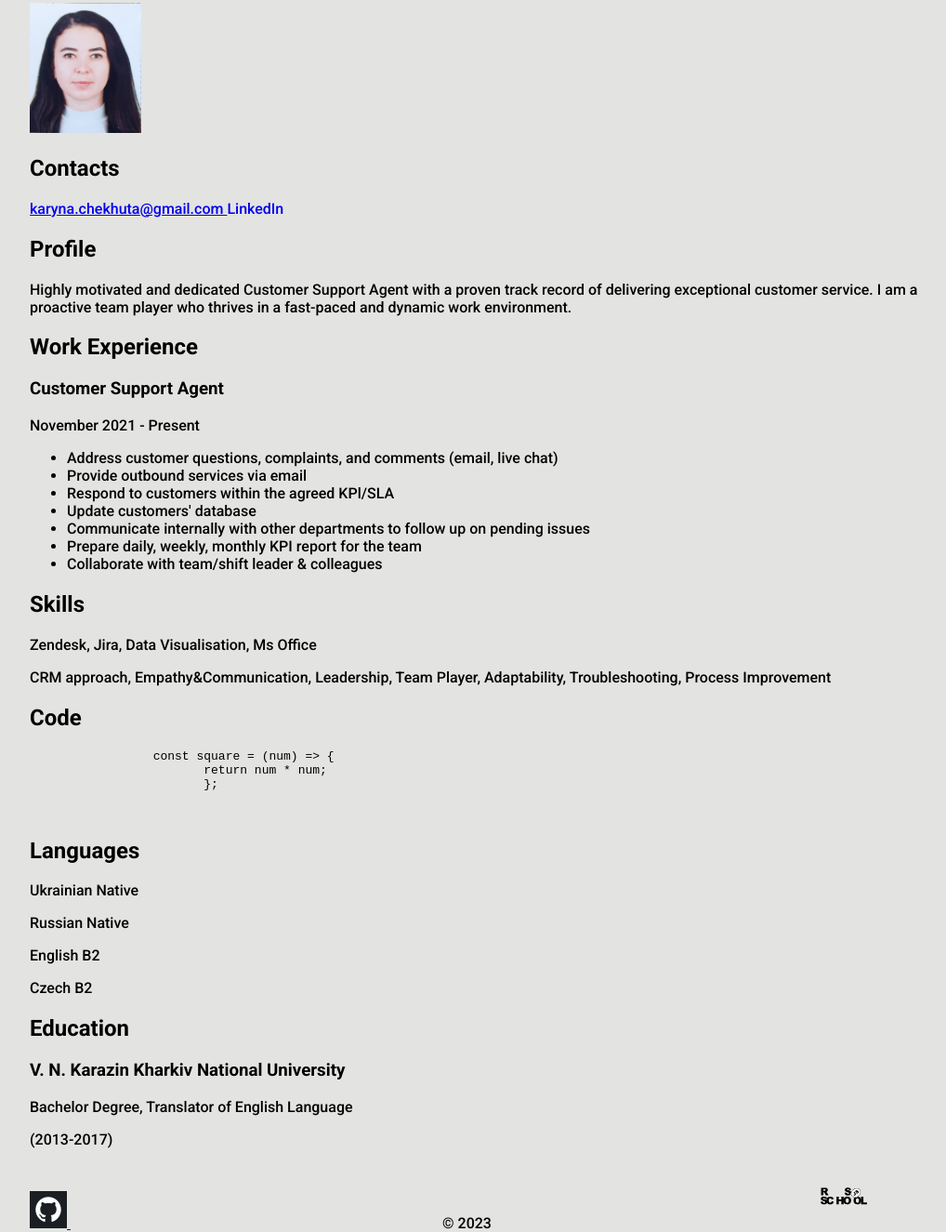
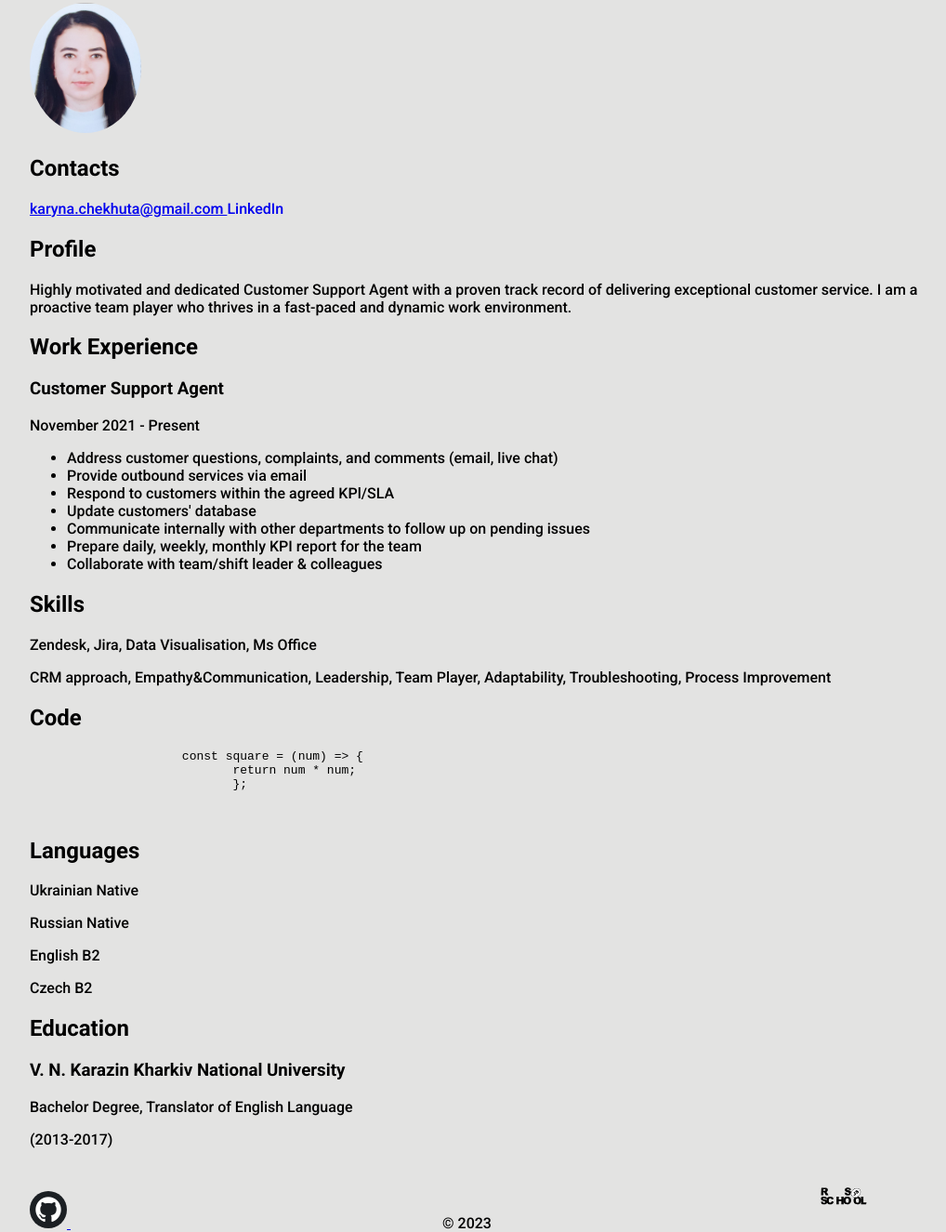
Before and after one commit to chekka00/rsschool-cv-Q2-stage0, a plain HTML site: page index.html in a window 1280 px wide. Shown: the part 149-1474 px from the top of the page at 93% size, without its empty margins (128-1146 px from the left). Drawn offline with Linux system fonts and the light colour scheme.

Commit message:
fix changes 3

```diff
--- a/index.html
+++ b/index.html
@@ -27,11 +27,12 @@
     </header>
  <main class="main">
     <div>
+        <div>
             <!-- Main section-->
             <h1>Karyna Chekhuta</h1>
         </div>
             <div class="profile-photo">
-            <img src="photo_2021-09-05 11.05.39.jpg" alt="my photo" width="120" height="140">
+                <img src="my-photo.jpg" alt="my-photo" width="120" height="140">
             </div>
                     <!-- Contacts section-->
                     <div class="link" id="contacts">
@@ -49,7 +50,6 @@
                         </div>
 
     <!--Experience section-->
-
     <div class="work-experience-section" id="work-experience">
         <h2>Work Experience</h2>
         <h3> Customer Support Agent </h3>
@@ -111,7 +111,7 @@
     <div>
         <a class="footer_git" href="https://github.com/chekka00"> <img src="github-logo.webp" alt="github-logo" width="40" height="40"> </a>
         <span class="footer_year"> © 2023</span>
-        <a class="footer_rs" href="https://rs.school/js/"> <img src="rs_school_js.svg" alt="rs school logo" width="50" height="70"> </a>
+        <a class="footer_rs" href="https://rs.school/js/"> <img src="rs_school_js.svg" alt="rs-school-logo" width="50" height="70"> </a>
     </div>
 </footer>
 </body>
--- a/style.css
+++ b/style.css
@@ -34,6 +34,9 @@
 }
 
 
+img {
+    border-radius: 50%;
+}
 .footer_year {
     margin-left: 400px;
 
```
Also changed, not shown: my-photo.jpg (renamed from photo_2021-09-05 11.05.39.jpg). Lines whose indentation alone changed are shown as unchanged.
